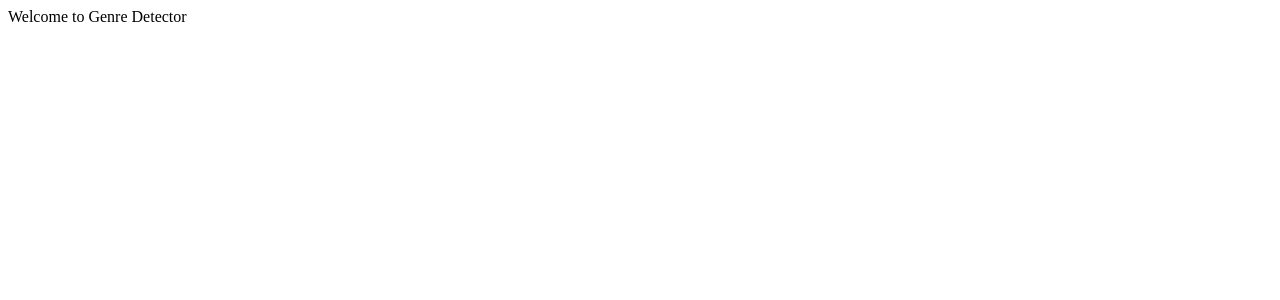
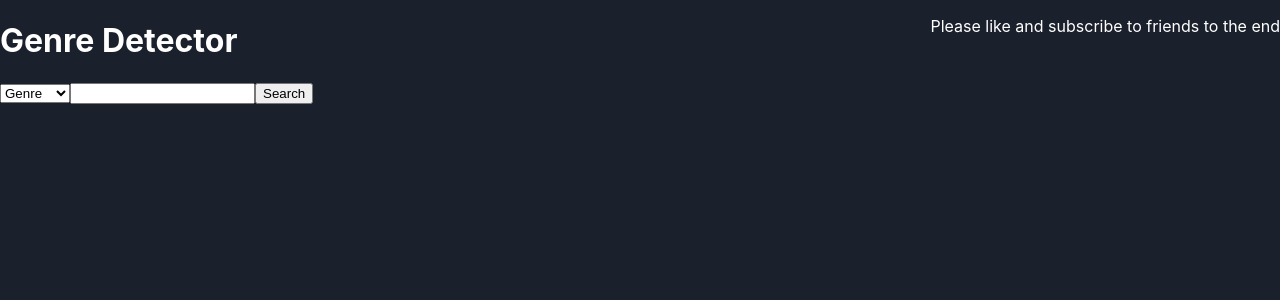
Before and after one commit to skurtz97/genredetector-client, a Next.js app: page / in a window 1280 px wide. Shown: the top 300 px of the page. Built offline with nearby package versions, Linux system fonts and the light colour scheme.

Commit message:
layout and header, wireframing.

```diff
--- /dev/null
+++ b/components/container.tsx
@@ -0,0 +1,13 @@
+import { ReactNode } from "react"
+
+export interface ContainerProps {
+    children?: ReactNode
+}
+
+export function Container({children}: ContainerProps) {
+    return(
+        <div>
+            {children}
+        </div>
+    )
+}
--- /dev/null
+++ b/components/header.tsx
@@ -0,0 +1,10 @@
+import styles from "../styles/header.module.css";
+
+export function Header(){
+    return(
+        <header className={styles.header}>
+            <h1>Genre Detector</h1>
+            <p>Please like and subscribe to friends to the end</p>
+        </header>
+    )
+}
--- /dev/null
+++ b/components/index.tsx
@@ -0,0 +1,14 @@
+// Layout
+export {Layout} from "./layout";
+export type {LayoutProps} from "./layout";
+
+// Container
+export {Container} from "./container";
+export type {ContainerProps} from "./container";
+
+// Header
+export {Header} from "./header";
+
+// Search
+export {Search, SearchKind} from "./search";
+export type {SearchProps} from "./search";
--- /dev/null
+++ b/components/layout.tsx
@@ -0,0 +1,18 @@
+import { ReactNode } from "react";
+import { Header } from "./header";
+
+
+export interface LayoutProps{
+    children?: ReactNode
+}
+
+export function Layout({ children } : LayoutProps) {
+    return (
+        <>
+            <Header />
+            <main>
+                {children}
+            </main>
+        </>
+    )
+}
--- /dev/null
+++ b/components/search.tsx
@@ -0,0 +1,28 @@
+export enum SearchKind {
+    Genre,
+    Artist,
+    ArtistId,
+    Track,
+    TrackId,
+}
+
+export interface SearchProps {
+    query: string;
+    kind: SearchKind
+}
+
+export function Search({ query, kind }: SearchProps) {
+    return (
+        <>
+            <select>
+                <option>Genre</option>
+                <option>Artist</option>
+                <option>Artist Id</option>
+                <option>Track</option>
+                <option>Track Id</option>
+            </select>
+            <input type="text" />
+            <button type="button" >Search</button>
+        </>
+    )
+}
--- a/package.json
+++ b/package.json
@@ -7,7 +7,8 @@
     "dev": "next dev",
     "build": "next build",
     "start": "next start",
-    "lint": "next lint"
+    "lint": "next lint",
+    "export": "next export"
   },
   "repository": {
     "type": "git",
--- /dev/null
+++ b/pages/_app.tsx
@@ -0,0 +1,12 @@
+import type { AppProps } from "next/app";
+import { Layout } from "../components";
+import "../styles/global.css"
+
+export default function App({ Component, pageProps }: AppProps) {
+    return (
+        <Layout>
+            <Component {...pageProps} />
+        </Layout>
+
+    )
+}
--- a/pages/index.tsx
+++ b/pages/index.tsx
@@ -1,7 +1,26 @@
+import { useState } from "react";
+import { Container, ContainerProps, Search, SearchKind } from "../components";
+import { Header } from "../components";
+
+function Index() {
+    const [query, setQuery] = useState("");
+    const [kind, setKind] = useState(SearchKind.Genre);
 
 
-function Index(){
-    return<div>Welcome to Genre Detector</div>
+    const handleChange = () => {
+
+    }
+    return (
+
+        <>
+
+            <Search query={query} kind={kind} />
+
+
+        </>
+
+
+    )
 }
 
 export default Index;
--- /dev/null
+++ b/styles/global.css
@@ -0,0 +1,11 @@
+html, body {
+    margin: 0;
+    padding: 0;
+    font-family: -apple-system,BlinkMacSystemFont,"Segoe UI",Helvetica,Arial,sans-serif,"Apple Color Emoji","Segoe UI Emoji","Segoe UI Symbol";
+    background-color: #1a202c;
+    color: white;
+}
+
+*{
+    box-sizing: border-box;
+}
--- /dev/null
+++ b/styles/header.module.css
@@ -0,0 +1,5 @@
+.header {
+    display: flex;
+    flex-direction: row;
+    justify-content: space-between;
+}
```
Also changed, not shown: 1 other file (tests, documents, lock files or other folders).
